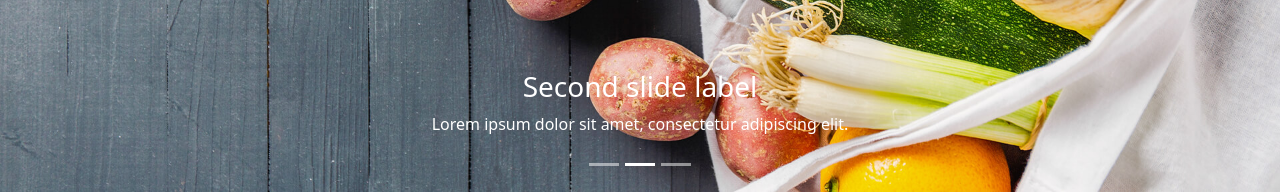
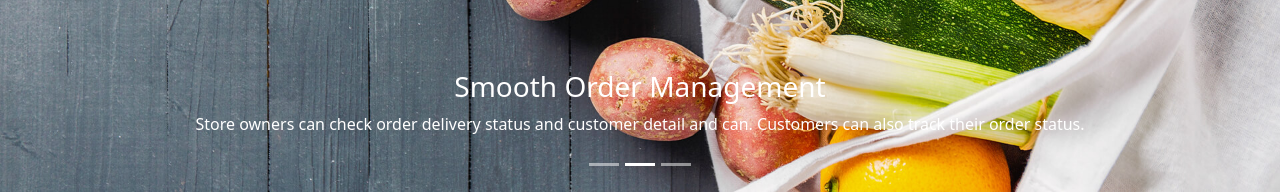
Before and after one commit to alamhosen/warehouse-management-client-side, a React (Create React App) app: page / in a window 1280 px wide. Shown: the part 411-605 px from the top of the page. Built offline with nearby package versions, Linux system fonts and the light colour scheme; no server answers.

Commit message:
banner updated

```diff
--- a/src/components/Banner/Banner.js
+++ b/src/components/Banner/Banner.js
@@ -15,8 +15,8 @@ const Banner = () => {
                         alt="golden grocery"
                     />
                     <Carousel.Caption>
-                        <h3>First slide label</h3>
-                        <p>Nulla vitae elit libero, a pharetra augue mollis interdum.</p>
+                        <h3>Convenient Product Comparison</h3>
+                        <p>Shoppers can seamlessly view and compare products they want to buy and make informed purchasing decisions.</p>
                     </Carousel.Caption>
                 </Carousel.Item>
                 <Carousel.Item>
@@ -27,8 +27,8 @@ const Banner = () => {
                     />
 
                     <Carousel.Caption>
-                        <h3>Second slide label</h3>
-                        <p>Lorem ipsum dolor sit amet, consectetur adipiscing elit.</p>
+                        <h3>Smooth Order Management</h3>
+                        <p>Store owners can check order delivery status and customer detail and can. Customers can also track their order status.</p>
                     </Carousel.Caption>
                 </Carousel.Item>
                 <Carousel.Item>
@@ -39,8 +39,8 @@ const Banner = () => {
                     />
 
                     <Carousel.Caption>
-                        <h3>Third slide label</h3>
-                        <p>Praesent commodo cursus magna, vel scelerisque nisl consectetur.</p>
+                        <h3>Advanced Product Search</h3>
+                        <p>Customers can easily search for any product they're looking for .</p>
                     </Carousel.Caption>
                 </Carousel.Item>
             </Carousel>
```
